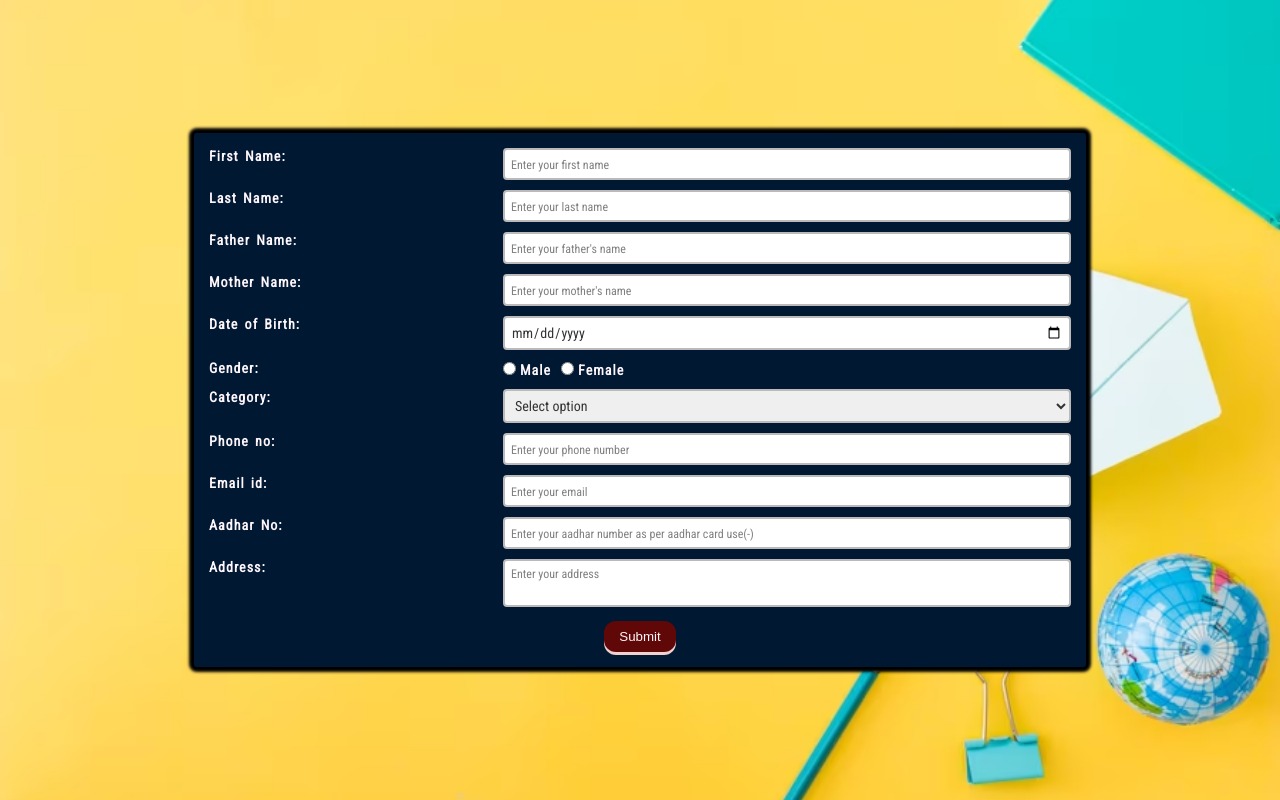
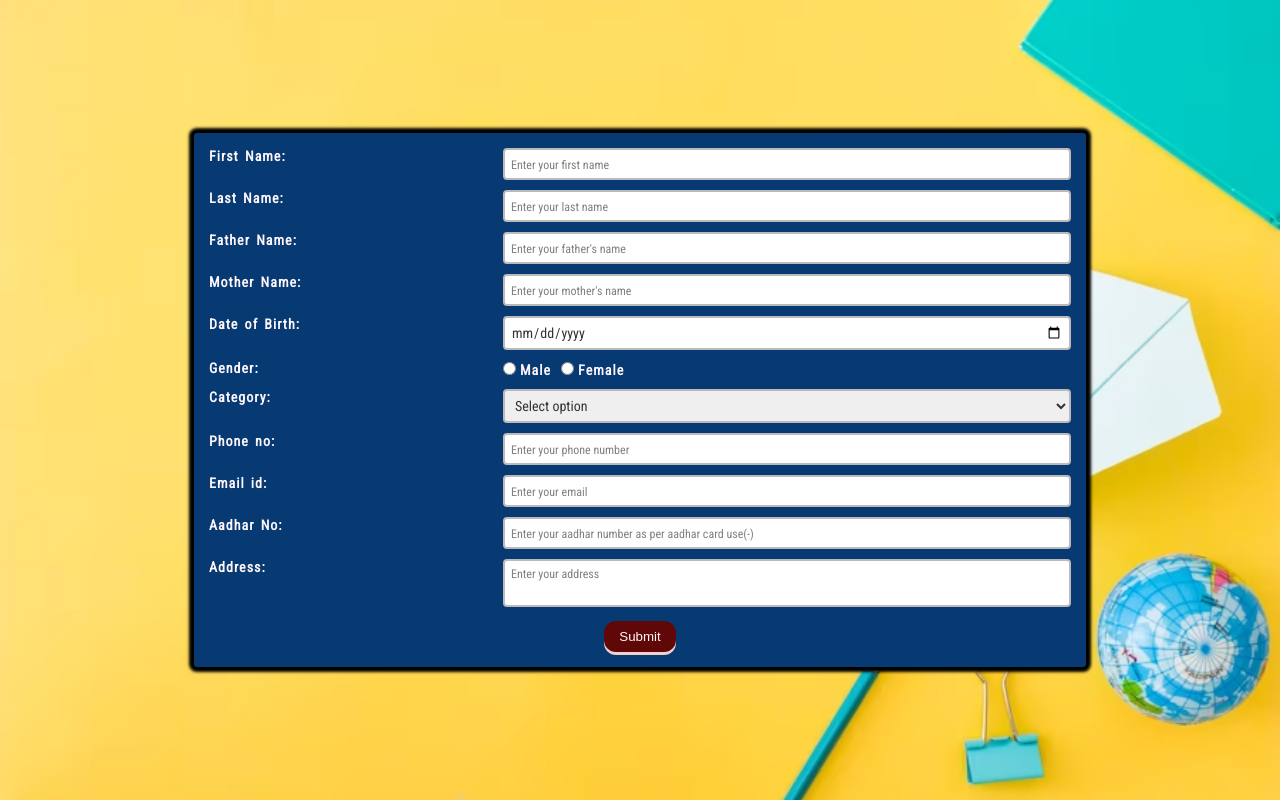
Before and after one commit to kumarAnunay/Registration-Form, a React (Vite) app: page / in a window 1280 px wide. Built offline with nearby package versions, Linux system fonts and the light colour scheme.

Commit message:
Completed

```diff
--- a/src/Components/Form.css
+++ b/src/Components/Form.css
@@ -18,7 +18,7 @@ body {
 .main {
     min-width: 70vw;
     margin: 2% 0;
-    background-color: #011833;
+    background-color: #073a73;
     border: 2px solid black;
     box-shadow: 0px 0px 3px 3px black;
     border-radius: 5px;
```
